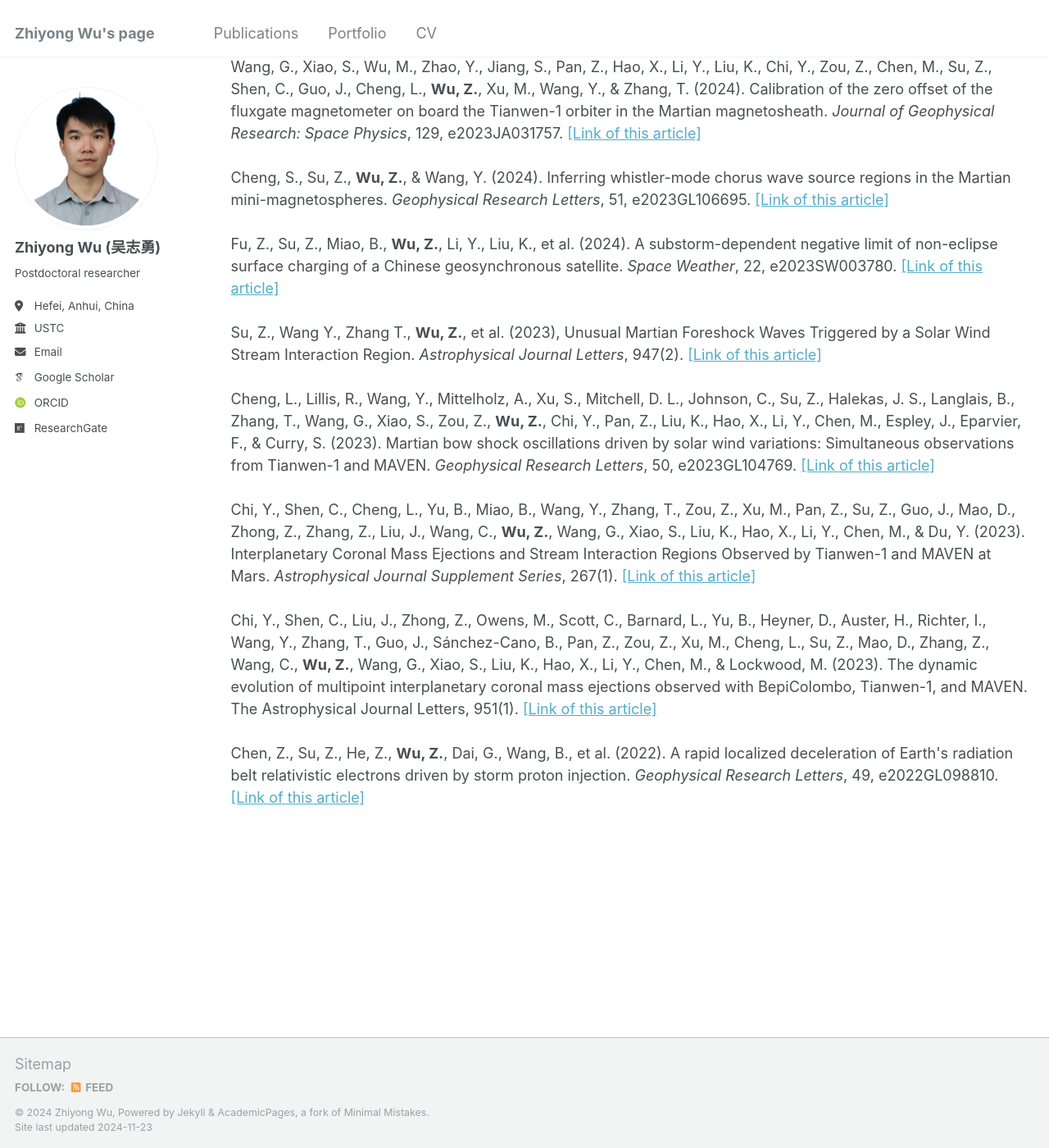
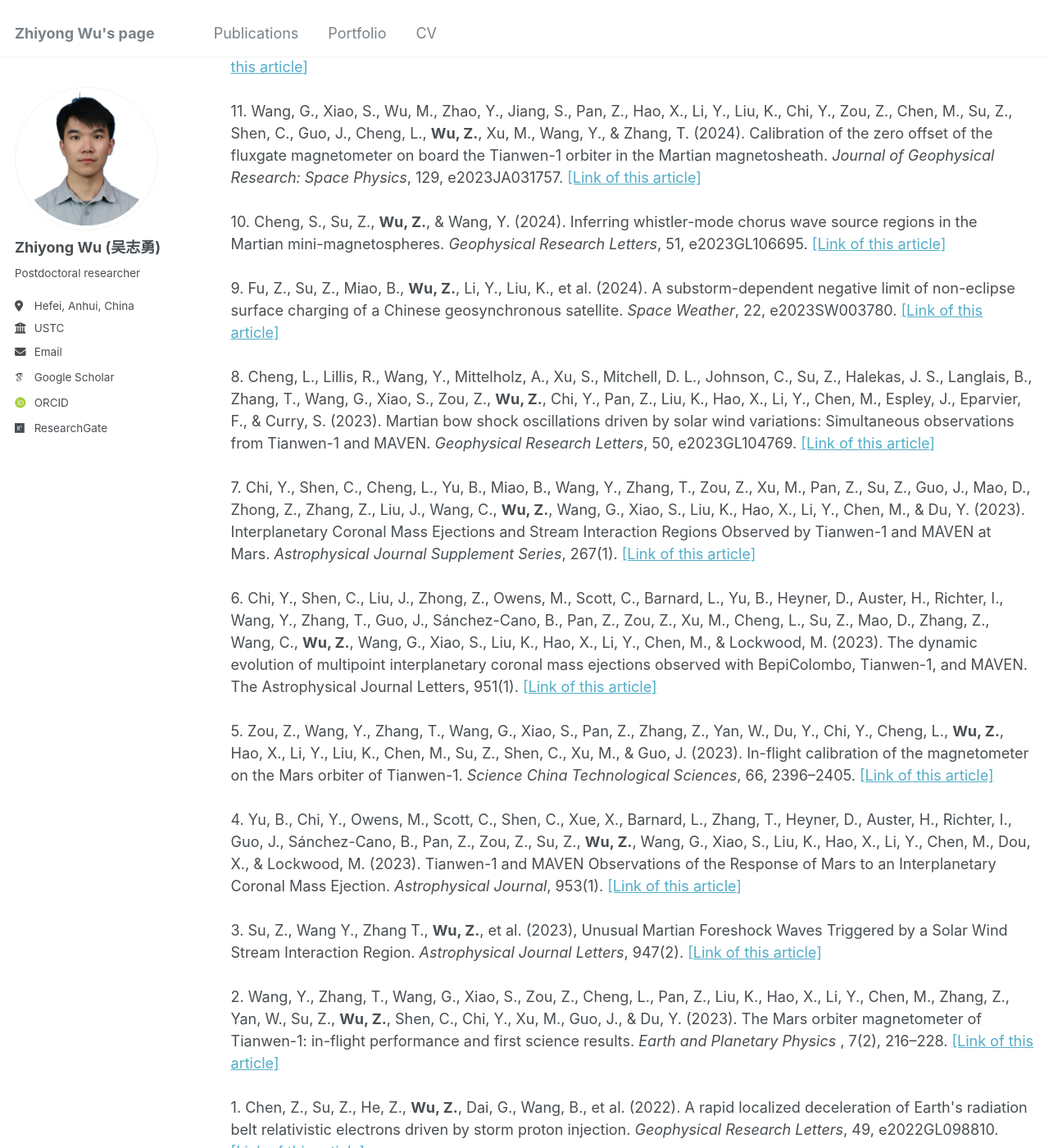
Before and after one commit to Z-Y-Wu/ZW-, a Jekyll site: the page built from _pages/publications.html, in a window 1280 px wide and 1400 px high, scrolled down 742 px. Shown: the whole window at 82% size. Built offline with Jekyll 4.4.1, drawn with Linux system fonts in a browser that asks for light colours; some web fonts are replaced.

Commit message:
Update publications.html

```diff
--- a/_pages/publications.html
+++ b/_pages/publications.html
@@ -9,17 +9,20 @@ author_profile: true
   <div class="wordwrap">You can also find my articles on <a href="{{site.author.googlescholar}}">my Google Scholar profile</a>.</div>
 {% endif %}<br><br>
 <h1 style="font-size: 24px; font-weight: bold;">Journal Articles</h1>
-<strong>Wu, Z.</strong>, Su, Z., Zheng, H., Wang, Y., Miyoshi, Y., Shinohara, I., et al. (2024). Long lifetime hiss rays in the disturbed plasmasphere. <i>Geophysical Research Letters</i>, 51, e2023GL107825. <a href="https://doi.org/10.1029/2023GL107825">[Link of this article]</a><br><br>
-<strong>Wu, Z.</strong>, Su, Z., Zheng, H., & Wang, Y. (2023). Filtering of magnetosonic waves by mesoscale plasmaspheric density interfaces. <i>Geophysical Research Letters</i>, 50, e2023GL103590. <a href="https://doi.org/10.1029/2023GL103590">[Link of this article]</a><br><br>
-<strong>Wu, Z.</strong>, Su, Z., He, Z., Zheng, H., & Wang, Y. (2022). Magnetosonic waves above the lower hybrid frequency in cyclotron resonance with the Van Allen radiation belt electrons. <i>Geophysical Research Letters</i>, 49, e2022GL100971. <a href="https://doi.org/10.1029/2022GL100971">[Link of this article]</a><br><br>
-<strong>Wu, Z.</strong>, Su, Z., Goldstein, J., Liu, N., He, Z., Zheng, H., & Wang, Y. (2022). Nightside plasmaspheric plume-to-core migration of whistler-mode hiss waves. <i>Geophysical Research Letters</i>, 49, e2022GL100306. <a href="https://doi.org/10.1029/2022GL100306">[Link of this article]</a><br><br>
-<strong>Wu, Z.</strong>, Su, Z., Liu, N., Gao, Z., Zheng, H., Wang, Y., & Wang, S. (2021). Off-equatorial source of magnetosonic waves extending above the lower hybrid resonance frequency in the inner magnetosphere. <i>Geophysical Research Letters</i>, 48, e2020GL091830. <a href="https://doi.org/10.1029/2020GL091830">[Link of this article]</a><br><br>
-<strong>Wu, Z.</strong>, Su, Z. (2021). Transit-time scattering of radiation belt electrons by off-equatorially generated magnetosonic waves. <i>Journal of University of Science and Technology of China</i>, 2021, 51(6): 453-458. <a href="https://justc.ustc.edu.cn/article/doi/10.52396/JUST-2021-0123">[Link of this article]</a><br><br>
-Wang, G., Xiao, S., Wu, M., Zhao, Y., Jiang, S., Pan, Z., Hao, X., Li, Y., Liu, K., Chi, Y., Zou, Z., Chen, M., Su, Z., Shen, C., Guo, J., Cheng, L., <strong>Wu, Z.</strong>, Xu, M., Wang, Y., & Zhang, T. (2024). Calibration of the zero offset of the fluxgate magnetometer on board the Tianwen-1 orbiter in the Martian magnetosheath. <i>Journal of Geophysical Research: Space Physics</i>, 129, e2023JA031757. <a href="https://doi.org/10.1029/2023JA031757">[Link of this article]</a><br><br>
-Cheng, S., Su, Z., <strong>Wu, Z.</strong>, & Wang, Y. (2024). Inferring whistler-mode chorus wave source regions in the Martian mini-magnetospheres. <i>Geophysical Research Letters</i>, 51, e2023GL106695. <a href="https://doi.org/10.1029/2023GL106695">[Link of this article]</a><br><br>
-Fu, Z., Su, Z., Miao, B., <strong>Wu, Z.</strong>, Li, Y., Liu, K., et al. (2024). A substorm-dependent negative limit of non-eclipse surface charging of a Chinese geosynchronous satellite. <i>Space Weather</i>, 22, e2023SW003780. <a href="https://doi.org/10.1029/2023SW003780">[Link of this article]</a><br><br>
-Su, Z., Wang Y., Zhang T., <strong>Wu, Z.</strong>, et al. (2023), Unusual Martian Foreshock Waves Triggered by a Solar Wind Stream Interaction Region. <i>Astrophysical Journal Letters</i>, 947(2). <a href="https://doi.org/10.3847/2041-8213/accb9f">[Link of this article]</a><br><br>
-Cheng, L., Lillis, R., Wang, Y., Mittelholz, A., Xu, S., Mitchell, D. L., Johnson, C., Su, Z., Halekas, J. S., Langlais, B., Zhang, T., Wang, G., Xiao, S., Zou, Z., <strong>Wu, Z.</strong>, Chi, Y., Pan, Z., Liu, K., Hao, X., Li, Y., Chen, M., Espley, J., Eparvier, F., & Curry, S. (2023). Martian bow shock oscillations driven by solar wind variations: Simultaneous observations from Tianwen-1 and MAVEN. <i>Geophysical Research Letters</i>, 50, e2023GL104769. <a href="https://doi.org/10.1029/2023GL104769">[Link of this article]</a><br><br>
-Chi, Y., Shen, C., Cheng, L., Yu, B., Miao, B., Wang, Y., Zhang, T., Zou, Z., Xu, M., Pan, Z., Su, Z., Guo, J., Mao, D., Zhong, Z., Zhang, Z., Liu, J., Wang, C., <strong>Wu, Z.</strong>, Wang, G., Xiao, S., Liu, K., Hao, X., Li, Y., Chen, M., & Du, Y. (2023). Interplanetary Coronal Mass Ejections and Stream Interaction Regions Observed by Tianwen-1 and MAVEN at Mars. <i>Astrophysical Journal Supplement Series</i>, 267(1). <a href="https://doi.org/10.3847/1538-4365/acd191">[Link of this article]</a><br><br>
-Chi, Y., Shen, C., Liu, J., Zhong, Z., Owens, M., Scott, C., Barnard, L., Yu, B., Heyner, D., Auster, H., Richter, I., Wang, Y., Zhang, T., Guo, J., Sánchez-Cano, B., Pan, Z., Zou, Z., Xu, M., Cheng, L., Su, Z., Mao, D., Zhang, Z., Wang, C., <strong>Wu, Z.</strong>, Wang, G., Xiao, S., Liu, K., Hao, X., Li, Y., Chen, M., & Lockwood, M. (2023). The dynamic evolution of multipoint interplanetary coronal mass ejections observed with BepiColombo, Tianwen-1, and MAVEN. The Astrophysical Journal Letters, 951(1). <a href="https://doi.org/10.3847/2041-8213/acd7e7">[Link of this article]</a><br><br>
-Chen, Z., Su, Z., He, Z., <strong>Wu, Z.</strong>, Dai, G., Wang, B., et al. (2022). A rapid localized deceleration of Earth's radiation belt relativistic electrons driven by storm proton injection. <i>Geophysical Research Letters</i>, 49, e2022GL098810. <a href="https://doi.org/10.1029/2022GL098810">[Link of this article]</a><br><br>
+17. <strong>Wu, Z.</strong>, Su, Z., Zheng, H., Wang, Y., Miyoshi, Y., Shinohara, I., et al. (2024). Long lifetime hiss rays in the disturbed plasmasphere. <i>Geophysical Research Letters</i>, 51, e2023GL107825. <a href="https://doi.org/10.1029/2023GL107825">[Link of this article]</a><br><br>
+16. <strong>Wu, Z.</strong>, Su, Z., Zheng, H., & Wang, Y. (2023). Filtering of magnetosonic waves by mesoscale plasmaspheric density interfaces. <i>Geophysical Research Letters</i>, 50, e2023GL103590. <a href="https://doi.org/10.1029/2023GL103590">[Link of this article]</a><br><br>
+15. <strong>Wu, Z.</strong>, Su, Z., He, Z., Zheng, H., & Wang, Y. (2022). Magnetosonic waves above the lower hybrid frequency in cyclotron resonance with the Van Allen radiation belt electrons. <i>Geophysical Research Letters</i>, 49, e2022GL100971. <a href="https://doi.org/10.1029/2022GL100971">[Link of this article]</a><br><br>
+14. <strong>Wu, Z.</strong>, Su, Z., Goldstein, J., Liu, N., He, Z., Zheng, H., & Wang, Y. (2022). Nightside plasmaspheric plume-to-core migration of whistler-mode hiss waves. <i>Geophysical Research Letters</i>, 49, e2022GL100306. <a href="https://doi.org/10.1029/2022GL100306">[Link of this article]</a><br><br>
+13. <strong>Wu, Z.</strong>, Su, Z., Liu, N., Gao, Z., Zheng, H., Wang, Y., & Wang, S. (2021). Off-equatorial source of magnetosonic waves extending above the lower hybrid resonance frequency in the inner magnetosphere. <i>Geophysical Research Letters</i>, 48, e2020GL091830. <a href="https://doi.org/10.1029/2020GL091830">[Link of this article]</a><br><br>
+12. <strong>Wu, Z.</strong>, Su, Z. (2021). Transit-time scattering of radiation belt electrons by off-equatorially generated magnetosonic waves. <i>Journal of University of Science and Technology of China</i>, 2021, 51(6): 453-458. <a href="https://justc.ustc.edu.cn/article/doi/10.52396/JUST-2021-0123">[Link of this article]</a><br><br>
+11. Wang, G., Xiao, S., Wu, M., Zhao, Y., Jiang, S., Pan, Z., Hao, X., Li, Y., Liu, K., Chi, Y., Zou, Z., Chen, M., Su, Z., Shen, C., Guo, J., Cheng, L., <strong>Wu, Z.</strong>, Xu, M., Wang, Y., & Zhang, T. (2024). Calibration of the zero offset of the fluxgate magnetometer on board the Tianwen-1 orbiter in the Martian magnetosheath. <i>Journal of Geophysical Research: Space Physics</i>, 129, e2023JA031757. <a href="https://doi.org/10.1029/2023JA031757">[Link of this article]</a><br><br>
+10. Cheng, S., Su, Z., <strong>Wu, Z.</strong>, & Wang, Y. (2024). Inferring whistler-mode chorus wave source regions in the Martian mini-magnetospheres. <i>Geophysical Research Letters</i>, 51, e2023GL106695. <a href="https://doi.org/10.1029/2023GL106695">[Link of this article]</a><br><br>
+9. Fu, Z., Su, Z., Miao, B., <strong>Wu, Z.</strong>, Li, Y., Liu, K., et al. (2024). A substorm-dependent negative limit of non-eclipse surface charging of a Chinese geosynchronous satellite. <i>Space Weather</i>, 22, e2023SW003780. <a href="https://doi.org/10.1029/2023SW003780">[Link of this article]</a><br><br>
+8. Cheng, L., Lillis, R., Wang, Y., Mittelholz, A., Xu, S., Mitchell, D. L., Johnson, C., Su, Z., Halekas, J. S., Langlais, B., Zhang, T., Wang, G., Xiao, S., Zou, Z., <strong>Wu, Z.</strong>, Chi, Y., Pan, Z., Liu, K., Hao, X., Li, Y., Chen, M., Espley, J., Eparvier, F., & Curry, S. (2023). Martian bow shock oscillations driven by solar wind variations: Simultaneous observations from Tianwen-1 and MAVEN. <i>Geophysical Research Letters</i>, 50, e2023GL104769. <a href="https://doi.org/10.1029/2023GL104769">[Link of this article]</a><br><br>
+7. Chi, Y., Shen, C., Cheng, L., Yu, B., Miao, B., Wang, Y., Zhang, T., Zou, Z., Xu, M., Pan, Z., Su, Z., Guo, J., Mao, D., Zhong, Z., Zhang, Z., Liu, J., Wang, C., <strong>Wu, Z.</strong>, Wang, G., Xiao, S., Liu, K., Hao, X., Li, Y., Chen, M., & Du, Y. (2023). Interplanetary Coronal Mass Ejections and Stream Interaction Regions Observed by Tianwen-1 and MAVEN at Mars. <i>Astrophysical Journal Supplement Series</i>, 267(1). <a href="https://doi.org/10.3847/1538-4365/acd191">[Link of this article]</a><br><br>
+6. Chi, Y., Shen, C., Liu, J., Zhong, Z., Owens, M., Scott, C., Barnard, L., Yu, B., Heyner, D., Auster, H., Richter, I., Wang, Y., Zhang, T., Guo, J., Sánchez-Cano, B., Pan, Z., Zou, Z., Xu, M., Cheng, L., Su, Z., Mao, D., Zhang, Z., Wang, C., <strong>Wu, Z.</strong>, Wang, G., Xiao, S., Liu, K., Hao, X., Li, Y., Chen, M., & Lockwood, M. (2023). The dynamic evolution of multipoint interplanetary coronal mass ejections observed with BepiColombo, Tianwen-1, and MAVEN. The Astrophysical Journal Letters, 951(1). <a href="https://doi.org/10.3847/2041-8213/acd7e7">[Link of this article]</a><br><br>
+5. Zou, Z., Wang, Y., Zhang, T., Wang, G., Xiao, S., Pan, Z., Zhang, Z., Yan, W., Du, Y., Chi, Y., Cheng, L., <strong>Wu, Z.</strong>, Hao, X., Li, Y., Liu, K., Chen, M., Su, Z., Shen, C., Xu, M., & Guo, J. (2023). In-flight calibration of the magnetometer on the Mars orbiter of Tianwen-1. <i>Science China Technological Sciences</i>, 66, 2396–2405. <a href="https://doi.org/10.1007/s11431-023-2401-2">[Link of this article]</a><br><br>
+4. Yu, B., Chi, Y., Owens, M., Scott, C., Shen, C., Xue, X., Barnard, L., Zhang, T., Heyner, D., Auster, H., Richter, I., Guo, J., Sánchez-Cano, B., Pan, Z., Zou, Z., Su, Z., <strong>Wu, Z.</strong>, Wang, G., Xiao, S., Liu, K., Hao, X., Li, Y., Chen, M., Dou, X., & Lockwood, M. (2023). Tianwen-1 and MAVEN Observations of the Response of Mars to an Interplanetary Coronal Mass Ejection. <i>Astrophysical Journal</i>, 953(1). <a href="https://doi.org/10.3847/1538-4357/acdcf8">[Link of this article]</a><br><br>
+3. Su, Z., Wang Y., Zhang T., <strong>Wu, Z.</strong>, et al. (2023), Unusual Martian Foreshock Waves Triggered by a Solar Wind Stream Interaction Region. <i>Astrophysical Journal Letters</i>, 947(2). <a href="https://doi.org/10.3847/2041-8213/accb9f">[Link of this article]</a><br><br>
+2. Wang, Y., Zhang, T., Wang, G., Xiao, S., Zou, Z., Cheng, L., Pan, Z., Liu, K., Hao, X., Li, Y., Chen, M., Zhang, Z., Yan, W., Su, Z., <strong>Wu, Z.</strong>, Shen, C., Chi, Y., Xu, M., Guo, J., & Du, Y. (2023). The Mars orbiter magnetometer of  Tianwen-1: in-flight performance and first science results. <i>Earth and Planetary Physics</i> , 7(2), 216–228. <a href="https://www.eppcgs.org/article/doi/10.26464/epp2023028">[Link of this article]</a><br><br>
+1. Chen, Z., Su, Z., He, Z., <strong>Wu, Z.</strong>, Dai, G., Wang, B., et al. (2022). A rapid localized deceleration of Earth's radiation belt relativistic electrons driven by storm proton injection. <i>Geophysical Research Letters</i>, 49, e2022GL098810. <a href="https://doi.org/10.1029/2022GL098810">[Link of this article]</a><br><br>
```
